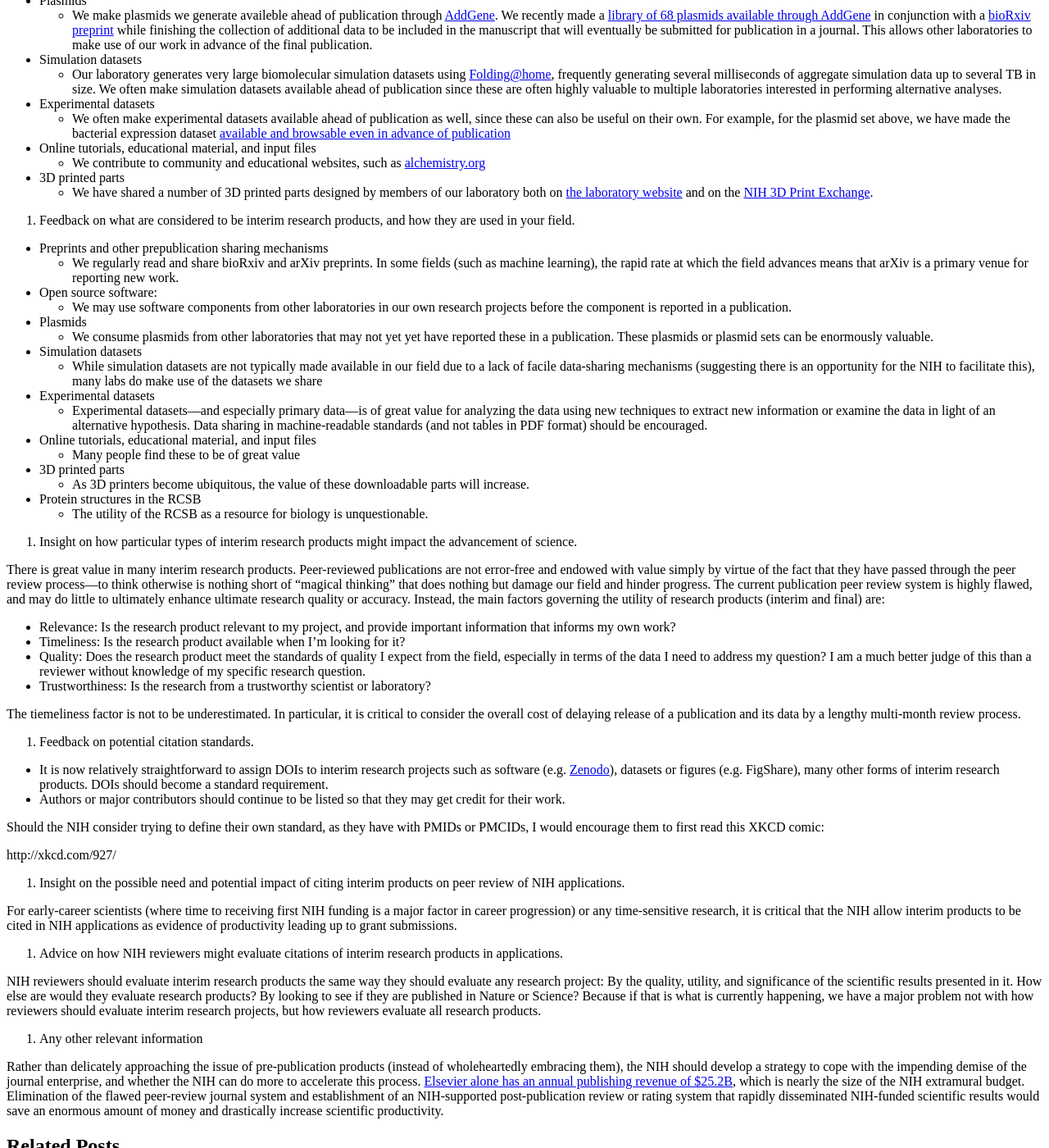
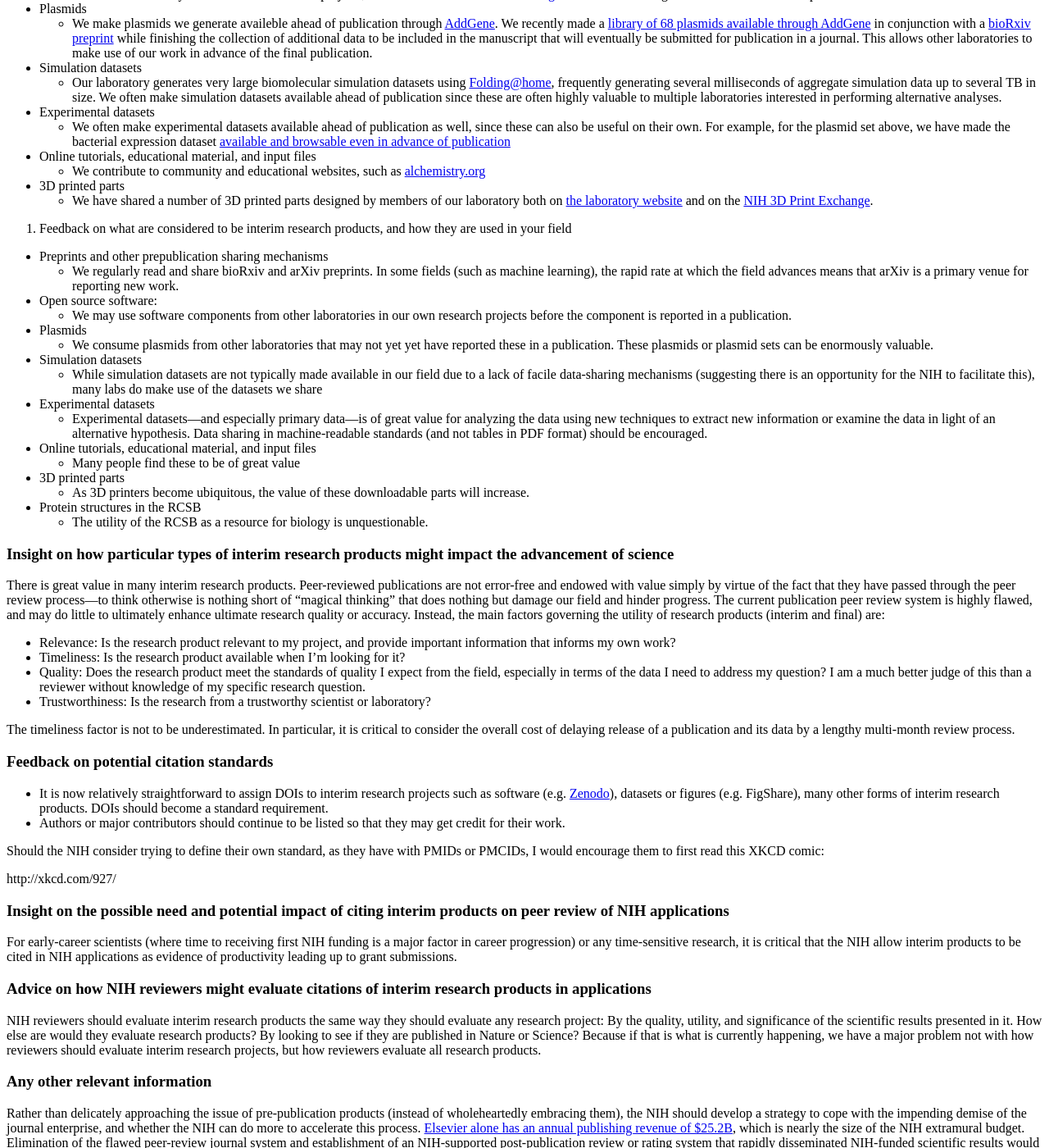
Before and after one commit to choderalab/klogw, a Jekyll site: the page built from _posts/2016-12-09-nih-interim-research-products-response.md, in a window 1280 px wide and 1400 px high, scrolled down 576 px. Shown: the whole window at 82% size. Built offline with Jekyll 4.4.1, drawn with Linux system fonts in a browser that asks for light colours; some of the changed text lies outside the part shown.

Commit message:
Clean up typos

```diff
--- a/_posts/2016-12-09-nih-interim-research-products-response.md
+++ b/_posts/2016-12-09-nih-interim-research-products-response.md
@@ -32,7 +32,7 @@
 * 3D printed parts
     * We have shared a number of 3D printed parts designed by members of our laboratory both on [the laboratory website](http://www.choderalab.org/3dparts/) and on the [NIH 3D Print Exchange](http://3dprint.nih.gov/users/choderalab).
 
-2. Feedback on what are considered to be interim research products, and how they are used in your field.
+2. Feedback on what are considered to be interim research products, and how they are used in your field
 
 * Preprints and other prepublication sharing mechanisms
     * We regularly read and share bioRxiv and arXiv preprints. In some fields (such as machine learning), the rapid rate at which the field advances means that arXiv is a primary venue for reporting new work.
@@ -51,17 +51,18 @@
 * Protein structures in the RCSB
     * The utility of the RCSB as a resource for biology is unquestionable.
 
-3. Insight on how particular types of interim research products might impact the advancement of science.
+### Insight on how particular types of interim research products might impact the advancement of science
 
 There is great value in many interim research products. Peer-reviewed publications are not error-free and endowed with value simply by virtue of the fact that they have passed through the peer review process---to think otherwise is nothing short of "magical thinking" that does nothing but damage our field and hinder progress. The current publication peer review system is highly flawed, and may do little to ultimately enhance ultimate research quality or accuracy. Instead, the main factors governing the utility of research products (interim and final) are:
+
 * Relevance: Is the research product relevant to my project, and provide important information that informs my own work?
 * Timeliness: Is the research product available when I'm looking for it?
 * Quality: Does the research product meet the standards of quality I expect from the field, especially in terms of the data I need to address my question? I am a much better judge of this than a reviewer without knowledge of my specific research question.
 * Trustworthiness: Is the research from a trustworthy scientist or laboratory?
 
-The tiemeliness factor is not to be underestimated. In particular, it is critical to consider the overall cost of delaying release of a publication and its data by a lengthy multi-month review process.
+The timeliness factor is not to be underestimated. In particular, it is critical to consider the overall cost of delaying release of a publication and its data by a lengthy multi-month review process.
 
-4. Feedback on potential citation standards.
+### Feedback on potential citation standards
 
 * It is now relatively straightforward to assign DOIs to interim research projects such as software (e.g. [Zenodo](http://zenodo.org)), datasets or figures (e.g. FigShare), many other forms of interim research products. DOIs should become a standard requirement.
 * Authors or major contributors should continue to be listed so that they may get credit for their work.
```
Also changed, not shown: other parts of _posts/2016-12-09-nih-interim-research-products-response.md (+4 -4 lines).
